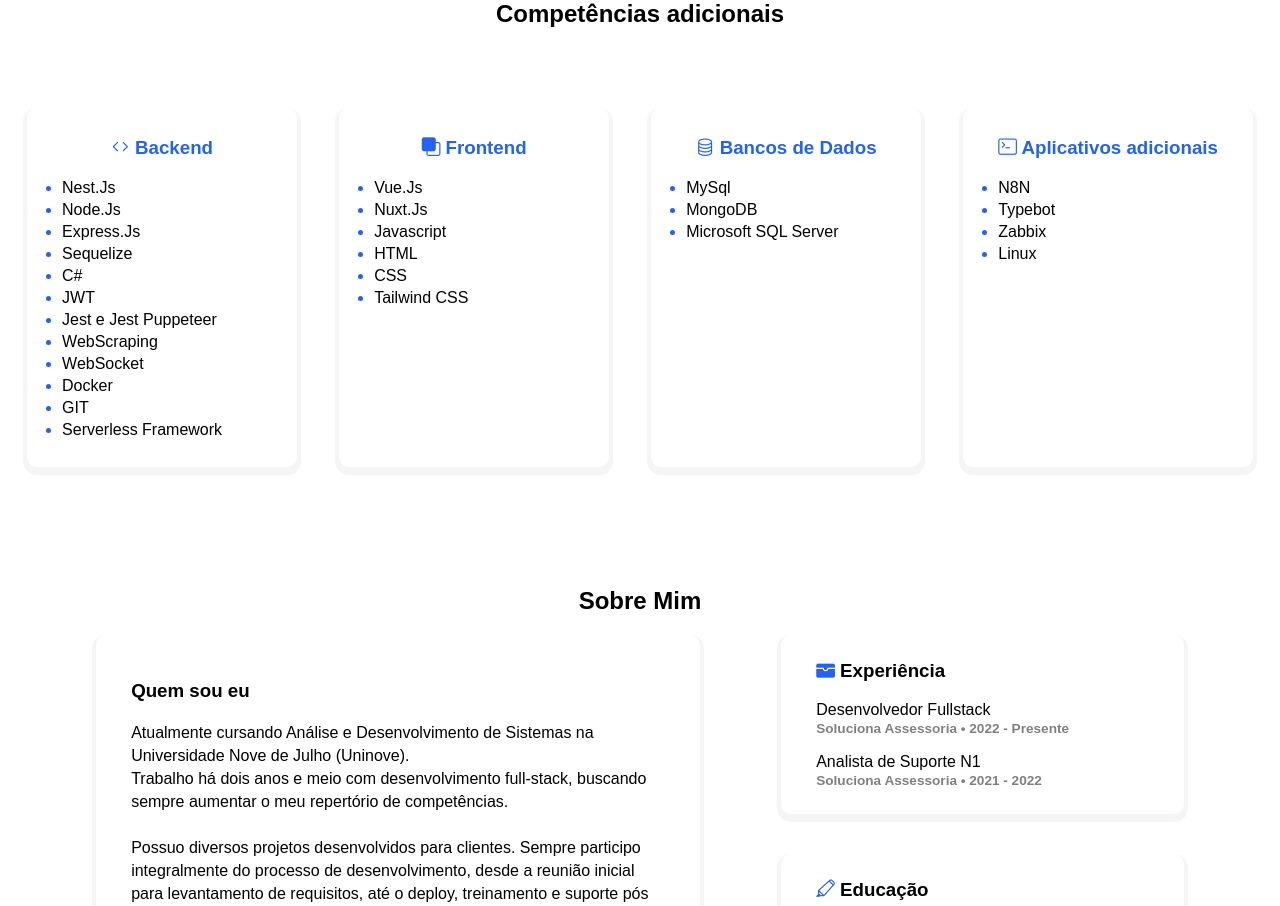
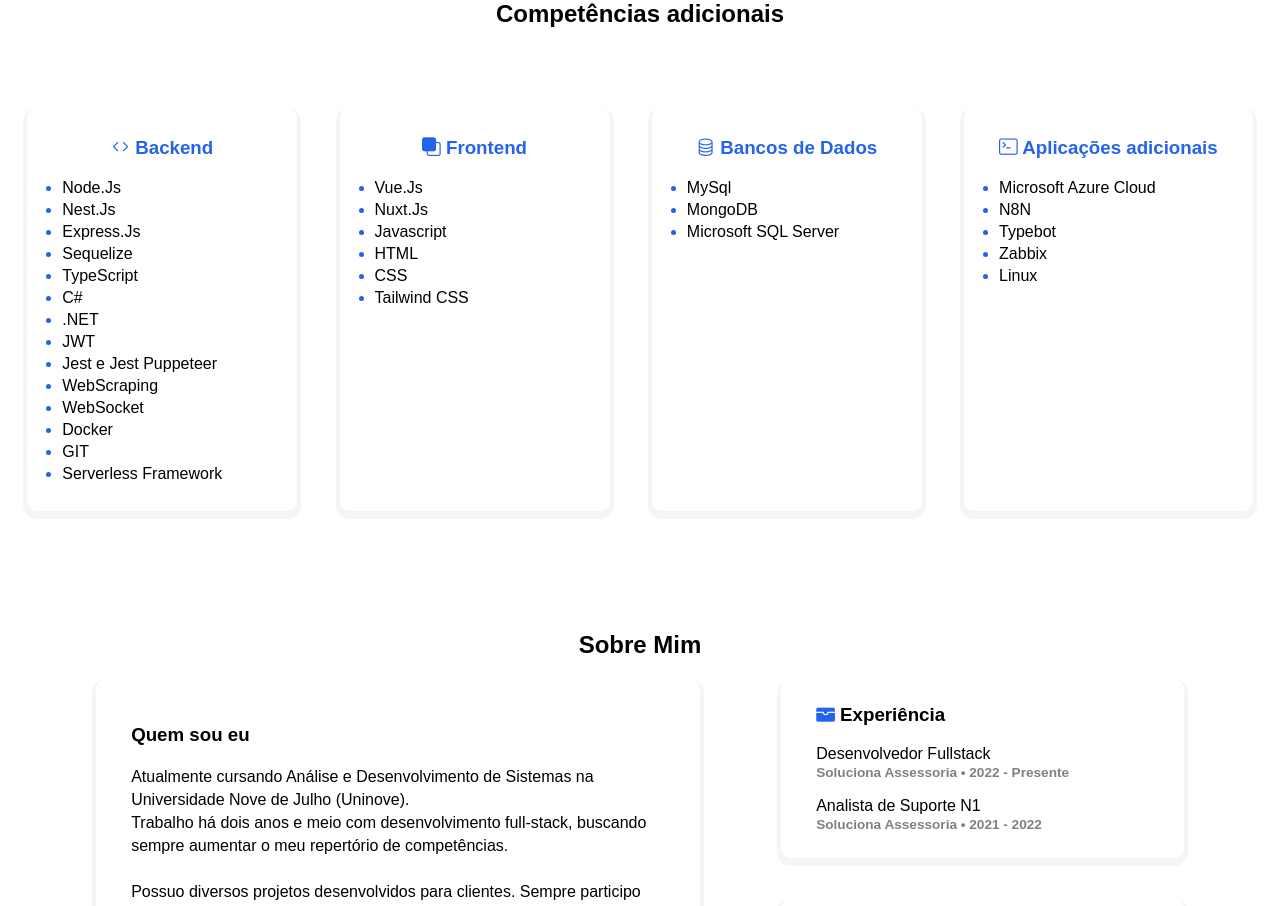
Before and after one commit to AdailtonSantos/portfolio, a Vue app: page / in a window 1280 px wide. Shown: the part 800-1706 px from the top of the page. Built offline with nearby package versions, Linux system fonts and the light colour scheme; a web font is replaced by a local one.

Commit message:
Feat: Adiciona TypeScript, .NET e Azure nas competências

```diff
--- a/src/components/CompetenciasComponent.vue
+++ b/src/components/CompetenciasComponent.vue
@@ -5,11 +5,13 @@
       <div>
         <h3><i class="bi bi-code"> Backend</i></h3>
         <ul>
+          <li>Node.Js</li>
           <li>Nest.Js</li>
-          <li>Node.Js</li>
           <li>Express.Js</li>
           <li>Sequelize</li>
+          <li>TypeScript</li>
           <li>C#</li>
+          <li>.NET</li>
           <li>JWT</li>
           <li>Jest e Jest Puppeteer</li>
           <li>WebScraping</li>
@@ -39,8 +41,9 @@
         </ul>
       </div>
       <div>
-        <h3><i class="bi bi-terminal"> Aplicativos adicionais</i></h3>
+        <h3><i class="bi bi-terminal"> Aplicações adicionais</i></h3>
         <ul>
+          <li>Microsoft Azure Cloud</li>
           <li>N8N</li>
           <li>Typebot</li>
           <li>Zabbix</li>
```
